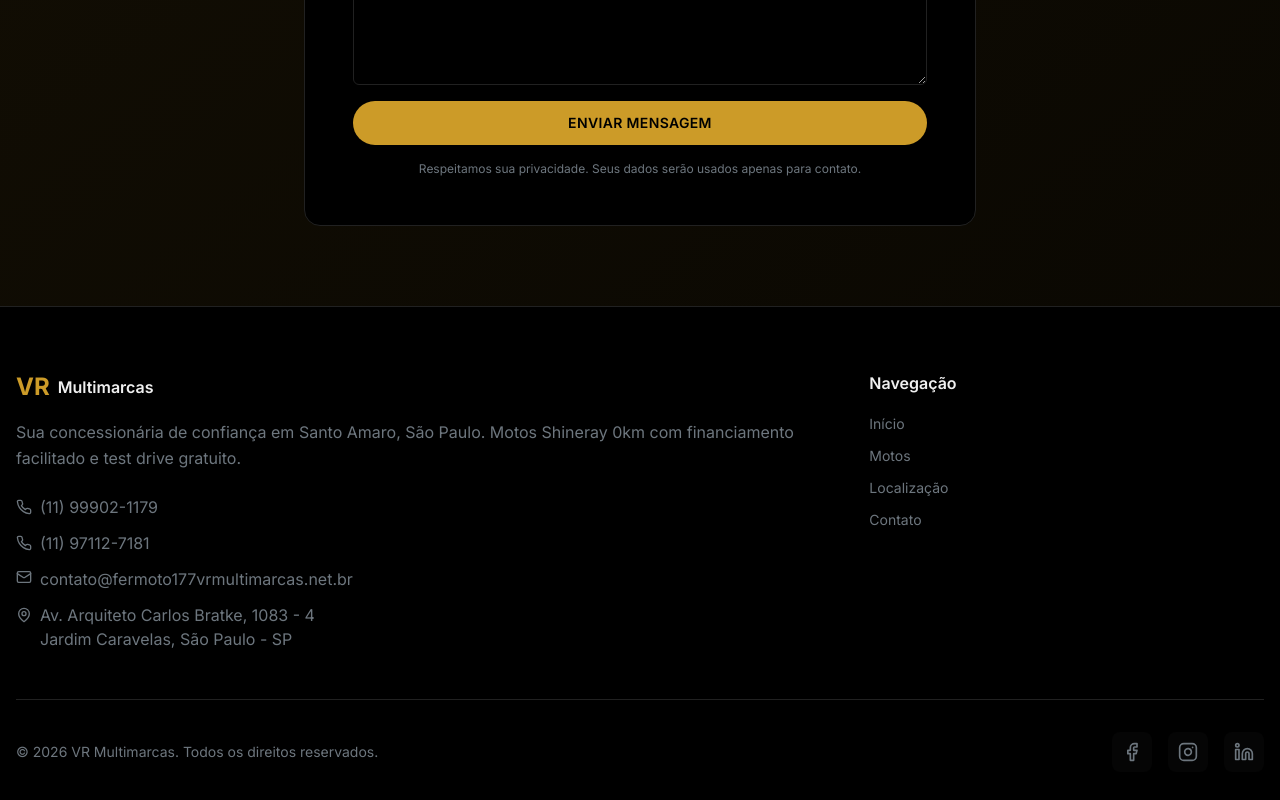
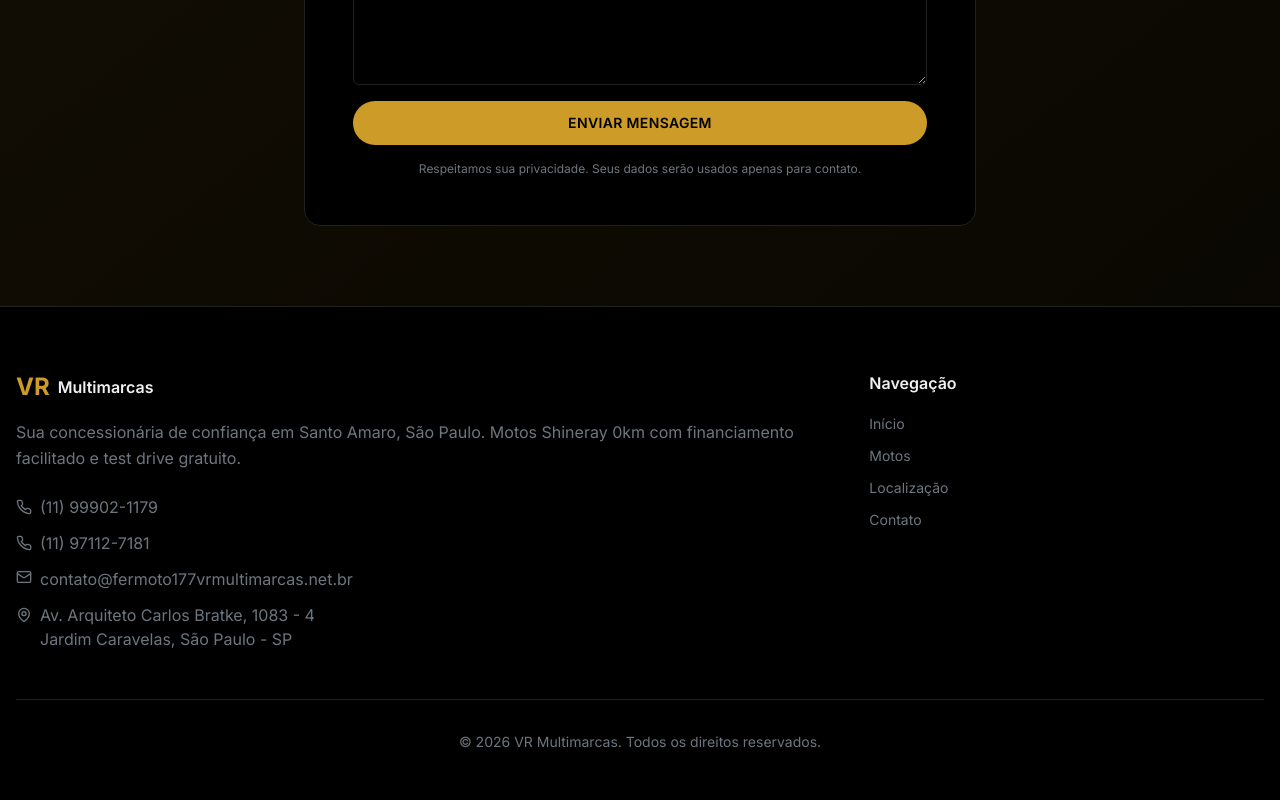
Before and after one commit to HeitorBMarini/vr-multimarcas, a Next.js app: page / in a window 1280 px wide. Shown: the part 3631-4431 px from the top of the page. Built offline with nearby package versions, Linux system fonts and the light colour scheme.

Commit message:
Remove icones de redes sociais do rodape
Os links de Facebook, Instagram e LinkedIn eram placeholders (href="#")
sem destino real.

```diff
--- a/components/footer.tsx
+++ b/components/footer.tsx
@@ -2,7 +2,7 @@
 
 import Link from 'next/link'
 import { motion } from 'framer-motion'
-import { Facebook, Instagram, Linkedin, MapPin, Phone, Mail } from 'lucide-react'
+import { MapPin, Phone, Mail } from 'lucide-react'
 import { CONTACT_EMAIL, WHATSAPP_2, WHATSAPP_1, whatsappLink } from '@/lib/contact'
 
 export function Footer() {
@@ -18,12 +18,6 @@
         { label: 'Contato', href: '#contato' },
       ],
     },
-  ]
-
-  const socialLinks = [
-    { icon: Facebook, href: '#', label: 'Facebook' },
-    { icon: Instagram, href: '#', label: 'Instagram' },
-    { icon: Linkedin, href: '#', label: 'LinkedIn' },
   ]
 
   return (
@@ -115,39 +109,16 @@
         <div className="border-t border-border my-8" />
 
         {/* Bottom Section */}
-        <div className="flex flex-col md:flex-row items-center justify-between gap-4">
+        <div className="flex items-center justify-center">
           {/* Copyright + Legal */}
           <motion.div
             initial={{ opacity: 0 }}
             whileInView={{ opacity: 1 }}
             viewport={{ once: true }}
             transition={{ duration: 0.5 }}
-            className="text-muted-foreground text-sm text-center md:text-left"
+            className="text-muted-foreground text-sm text-center"
           >
             <p>© {currentYear} VR Multimarcas. Todos os direitos reservados.</p>
-          </motion.div>
-
-          {/* Social Links */}
-          <motion.div
-            initial={{ opacity: 0 }}
-            whileInView={{ opacity: 1 }}
-            viewport={{ once: true }}
-            transition={{ duration: 0.5, delay: 0.1 }}
-            className="flex items-center gap-4"
-          >
-            {socialLinks.map((social) => {
-              const Icon = social.icon
-              return (
-                <a
-                  key={social.label}
-                  href={social.href}
-                  aria-label={social.label}
-                  className="inline-flex items-center justify-center w-10 h-10 rounded-lg bg-secondary/20 text-muted-foreground hover:bg-primary hover:text-primary-foreground transition-colors"
-                >
-                  <Icon className="w-5 h-5" />
-                </a>
-              )
-            })}
           </motion.div>
         </div>
       </div>
```
